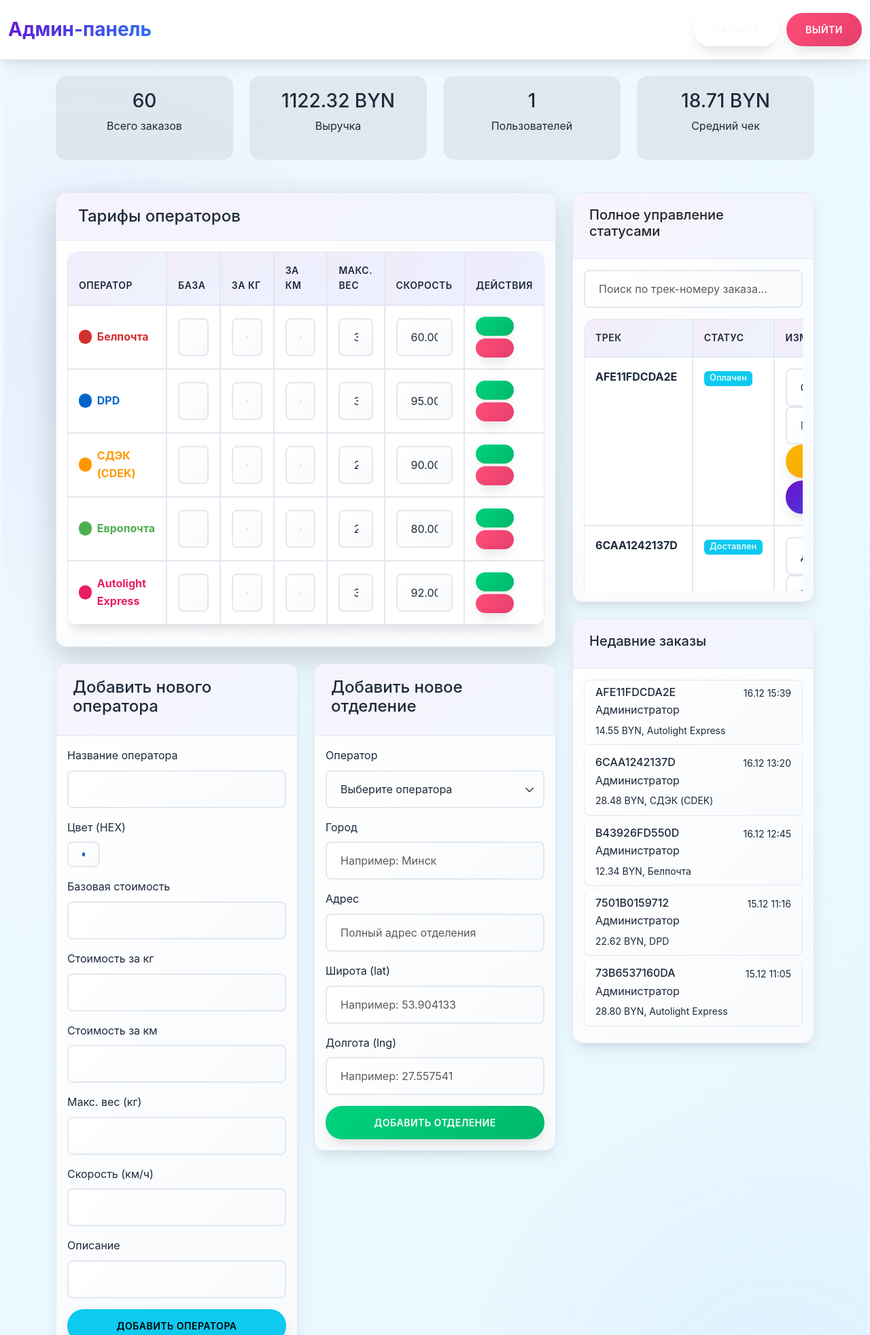
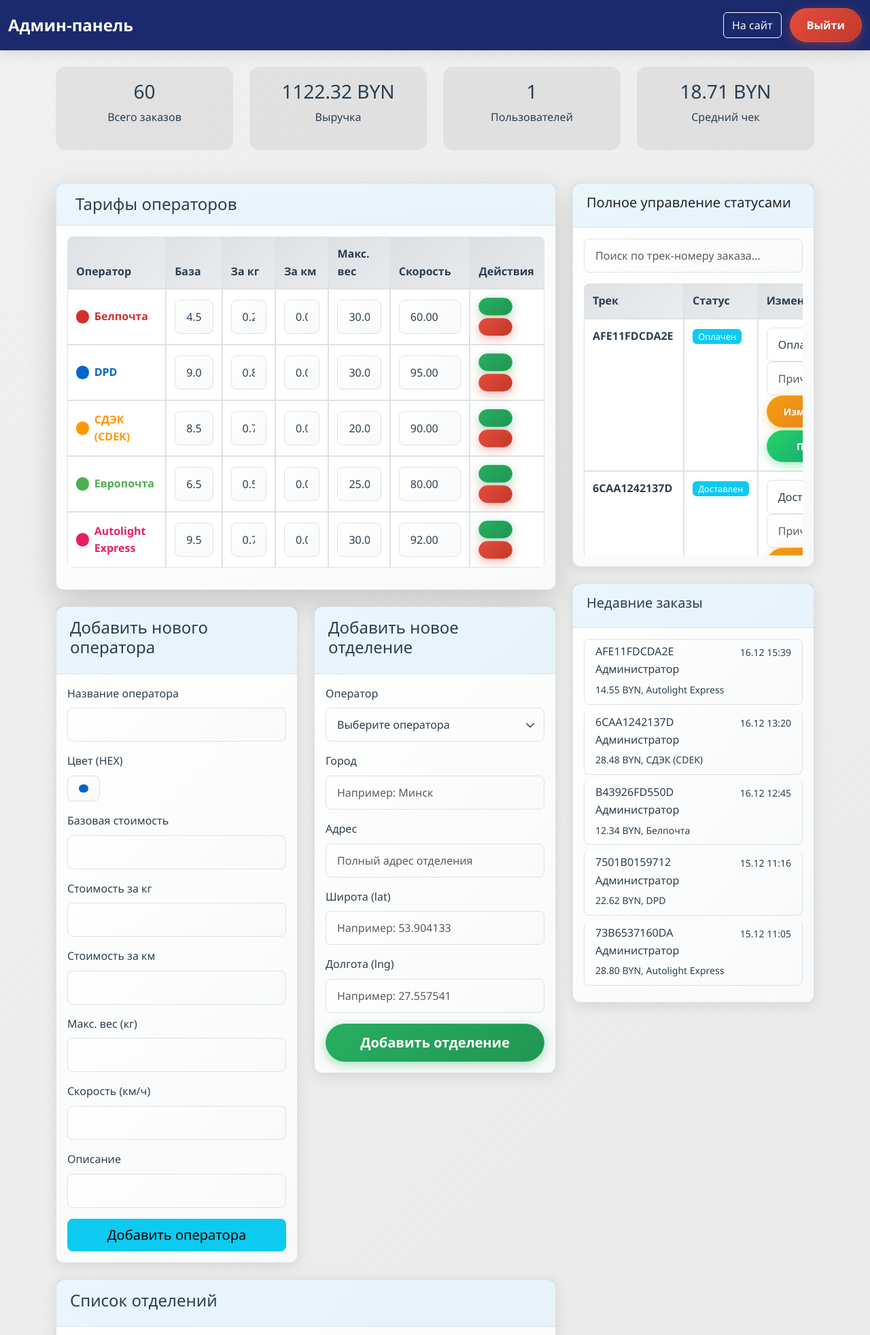
Before and after one commit to BobikSunS/123work, a PHP site: page /admin/index.php in a window 1280 px wide. Shown: the top 1964 px of the page at 68% size. Run offline with PHP 8.4, Linux system fonts and the light colour scheme; a user stored in the database is signed in; data comes from the database, SQL or seed files in the repository.

Commit message:
Revert "Update from task fb120ae3-42fc-4dc5-9873-675a46f65757"

```diff
--- a/assets/css/style.css
+++ b/assets/css/style.css
@@ -1,31 +1,21 @@
-/* Unique Modern Design with Animations */
 :root {
-  /* Primary color palette */
-  --primary-gradient-start: #6a11cb;
-  --primary-gradient-end: #2575fc;
-  --secondary-gradient-start: #ff8a00;
-  --secondary-gradient-end: #da1b60;
-  --accent-color: #00c9a7;
-  --accent-hover: #00a88f;
-  --success-color: #00d27e;
-  --warning-color: #ffb400;
-  --danger-color: #ff4d78;
-  --light-bg: linear-gradient(135deg, #f0f9ff 0%, #e6f7ff 100%);
-  --dark-bg: linear-gradient(135deg, #0f172a 0%, #1e293b 100%);
-  --card-bg: linear-gradient(135deg, #ffffff 0%, #f8fafc 100%);
-  --card-bg-dark: linear-gradient(135deg, #1e293b 0%, #0f172a 100%);
-  --text-primary: #1e293b;
-  --text-secondary: #64748b;
-  --text-light: #f1f5f9;
-  --border-color: #e2e8f0;
-  --shadow: 0 10px 25px -5px rgba(0, 0, 0, 0.1), 0 10px 10px -5px rgba(0, 0, 0, 0.04);
-  --shadow-hover: 0 20px 25px -5px rgba(0, 0, 0, 0.1), 0 10px 10px -5px rgba(0, 0, 0, 0.04);
-  --shadow-glow: 0 0 20px rgba(106, 17, 203, 0.3);
-  --transition: all 0.4s cubic-bezier(0.175, 0.885, 0.32, 1.275);
-  --transition-fast: all 0.2s ease;
-  --border-radius: 16px;
-  --border-radius-sm: 8px;
-  --border-radius-lg: 24px;
+    --primary-color: #1a2a6c;
+    --secondary-color: #b21f1f;
+    --accent-color: #25d366;
+    --accent-hover: #128c7e;
+    --success-color: #27ae60;
+    --warning-color: #f39c12;
+    --danger-color: #e74c3c;
+    --light-bg: linear-gradient(135deg, #f0f0f0 0%, #b8b8b850 100%);
+    --dark-bg: linear-gradient(135deg, #141E30 0%, #243B55 100%);
+    --card-bg: linear-gradient(135deg, #ffffff 0%, #f8f9fa 100%);
+    --card-bg-dark: linear-gradient(135deg, #2c3e50 0%, #1a2127 100%);
+    --text-primary: #2c3e50;
+    --text-secondary: #7f8c8d;
+    --text-light: #ecf0f1;
+    --border-color: #dee2e6;
+    --shadow: 0 4px 20px rgba(0, 0, 0, 0.1);
+    --shadow-hover: 0 8px 25px rgba(0, 0, 0, 0.15);
 }
 
 body {
@@ -35,41 +25,20 @@ body {
     min-height: 100vh;
     display: flex;
     flex-direction: column;
-  transition: var(--transition);
-  font-family: 'Inter', 'Segoe UI', system-ui, sans-serif;
+    transition: all 0.3s ease;
+    font-family: 'Segoe UI', Tahoma, Geneva, Verdana, sans-serif;
     line-height: 1.6;
-  overflow-x: hidden;
-  position: relative;
-}
-
-body::before {
-  content: '';
-  position: fixed;
-  top: 0;
-  left: 0;
-  width: 100%;
-  height: 100%;
-  background: radial-gradient(circle at 10% 20%, rgba(106, 17, 203, 0.05) 0%, transparent 20%),
-              radial-gradient(circle at 90% 80%, rgba(37, 117, 252, 0.05) 0%, transparent 20%);
-  z-index: -1;
-  pointer-events: none;
-  animation: floatBackground 20s ease-in-out infinite;
-}
-
-@keyframes floatBackground {
-  0%, 100% { transform: translateY(0px) rotate(0deg); }
-  50% { transform: translateY(-10px) rotate(0.5deg); }
 }
 
 body.dark {
     background: var(--dark-bg);
+    background-attachment: fixed;
     color: var(--text-light);
     --text-primary: var(--text-light);
-  --text-secondary: #94a3b8;
+    --text-secondary: #bdc3c7;
     --card-bg: var(--card-bg-dark);
     --light-bg: var(--dark-bg);
-  --border-color: #334155;
-  background-attachment: fixed;
+    --border-color: #404852;
 }
 
 body, .main-content {
@@ -78,195 +47,86 @@ body, .main-content {
     flex-direction: column;
 }
 
-/* Header styles with animations */
+/* Header styles */
 .navbar {
-  background: rgba(255, 255, 255, 0.9) !important;
-  backdrop-filter: blur(12px);
-  -webkit-backdrop-filter: blur(12px);
+    background-color: var(--primary-color) !important;
     box-shadow: var(--shadow);
-  padding: 1rem 0;
-  border-bottom: 1px solid rgba(0, 0, 0, 0.08);
-  transition: var(--transition);
-  position: sticky;
-  top: 0;
-  z-index: 1000;
-  animation: slideDown 0.6s ease-out;
-}
-
-@keyframes slideDown {
-  from { transform: translateY(-100%); opacity: 0; }
-  to { transform: translateY(0); opacity: 1; }
-}
-
-body.dark .navbar {
-  background: rgba(15, 23, 42, 0.9) !important;
-  border-bottom: 1px solid rgba(255, 255, 255, 0.1);
+    padding: 0.75rem 0;
 }
 
 .navbar-brand {
-  font-weight: 700;
-  font-size: 1.75rem;
-  background: linear-gradient(135deg, var(--primary-gradient-start), var(--primary-gradient-end));
-  -webkit-background-clip: text;
-  -webkit-text-fill-color: transparent;
-  background-clip: text;
-  text-decoration: none;
-  position: relative;
-}
-
-.navbar-brand::after {
-  content: '';
-  position: absolute;
-  bottom: -5px;
-  left: 0;
-  width: 100%;
-  height: 2px;
-  background: linear-gradient(90deg, var(--primary-gradient-start), var(--primary-gradient-end));
-  transform: scaleX(0);
-  transition: var(--transition);
-}
-
-.navbar-brand:hover::after {
-  transform: scaleX(1);
+    font-weight: 600;
+    font-size: 1.5rem;
 }
 
 .navbar-light .navbar-brand,
 .navbar-dark .navbar-brand {
-  color: var(--text-primary) !important;
+    color: white !important;
 }
 
 .navbar-light .nav-link,
 .navbar-dark .nav-link {
-  color: var(--text-secondary) !important;
-  transition: var(--transition-fast);
-  font-weight: 500;
-  position: relative;
-  padding: 0.5rem 1rem;
+    color: rgba(255, 255, 255, 0.85) !important;
+    transition: color 0.2s ease;
 }
 
 .navbar-light .nav-link:hover,
 .navbar-dark .nav-link:hover {
-  color: var(--primary-gradient-start) !important;
-  transform: translateY(-2px);
+    color: white !important;
 }
 
-.nav-link::after {
-  content: '';
-  position: absolute;
-  bottom: 0;
-  left: 50%;
-  width: 0;
-  height: 2px;
-  background: linear-gradient(90deg, var(--primary-gradient-start), var(--primary-gradient-end));
-  transition: var(--transition);
-  transform: translateX(-50%);
-}
-
-.nav-link:hover::after {
-  width: 70%;
-}
-
-/* Card styles with animations */
+/* Card styles */
 .card {
     background: var(--card-bg) !important;
     background-clip: border-box;
     color: var(--text-primary);
     border: 1px solid var(--border-color);
-  border-radius: var(--border-radius);
+    border-radius: 12px;
     box-shadow: var(--shadow);
-  transition: var(--transition);
+    transition: all 0.3s ease;
     backdrop-filter: blur(10px);
-  position: relative;
-  overflow: hidden;
-  animation: fadeInUp 0.8s ease-out;
-}
-
-.card::before {
-  content: '';
-  position: absolute;
-  top: 0;
-  left: -100%;
-  width: 100%;
-  height: 100%;
-  background: linear-gradient(90deg, transparent, rgba(255, 255, 255, 0.2), transparent);
-  transition: var(--transition);
-  z-index: 1;
-}
-
-.card:hover::before {
-  left: 100%;
-}
-
-@keyframes fadeInUp {
-  from {
-    opacity: 0;
-    transform: translateY(30px);
-  }
-  to {
-    opacity: 1;
-    transform: translateY(0);
-  }
 }
 
 .card:hover {
     box-shadow: var(--shadow-hover);
-  transform: translateY(-5px);
 }
 
 .card-header {
-  background: linear-gradient(135deg, rgba(106, 17, 203, 0.05) 0%, rgba(37, 117, 252, 0.05) 100%) !important;
+    background-color: rgba(52, 152, 219, 0.1) !important;
     border-bottom: 1px solid var(--border-color);
     font-weight: 600;
-  padding: 1.25rem 1.5rem;
+    padding: 1rem 1.25rem;
     color: var(--text-primary);
-  border-top-left-radius: var(--border-radius) !important;
-  border-top-right-radius: var(--border-radius) !important;
 }
 
 body.dark .card-header {
-  background: linear-gradient(135deg, rgba(106, 17, 203, 0.1) 0%, rgba(15, 23, 42, 0.3) 100%) !important;
+    background: linear-gradient(135deg, rgba(52, 152, 219, 0.2) 0%, rgba(44, 78, 80, 0.3) 100%) !important;
     border-color: var(--border-color);
     color: var(--text-light);
 }
 
-/* Table styles with animations */
+/* Table styles */
 .table {
     background: var(--card-bg) !important;
     color: var(--text-primary);
     border-collapse: separate;
     border-spacing: 0;
-  border-radius: var(--border-radius);
+    border-radius: 8px;
     overflow: hidden;
-  box-shadow: var(--shadow);
-  animation: fadeIn 0.6s ease-out;
-}
-
-@keyframes fadeIn {
-  from { opacity: 0; }
-  to { opacity: 1; }
 }
 
 .table th {
-  background: linear-gradient(135deg, rgba(106, 17, 203, 0.08) 0%, rgba(37, 117, 252, 0.08) 100%) !important;
+    background: linear-gradient(135deg, rgba(44, 62, 80, 0.15) 0%, rgba(52, 73, 94, 0.1) 100%) !important;
     color: var(--text-primary) !important;
     border: 1px solid var(--border-color) !important;
     font-weight: 600;
-  padding: 1rem;
-  text-transform: uppercase;
-  font-size: 0.875rem;
-  letter-spacing: 0.5px;
+    padding: 0.75rem;
 }
 
 .table td {
     border: 1px solid var(--border-color) !important;
-  padding: 1rem;
+    padding: 0.75rem;
     color: var(--text-primary) !important;
-  transition: var(--transition);
-}
-
-.table tr:hover td {
-  background: linear-gradient(135deg, rgba(106, 17, 203, 0.03) 0%, rgba(37, 117, 252, 0.03) 100%);
-  transform: scale(1.01);
 }
 
 body.dark .table th,
@@ -276,228 +136,144 @@ body.dark .table td {
     color: var(--text-light) !important;
 }
 
-/* Form styles with animations */
+/* Form styles */
 .form-control, .form-select {
     background: var(--card-bg);
     color: var(--text-primary);
-  border: 2px solid var(--border-color);
-  border-radius: var(--border-radius-sm);
-  padding: 0.875rem 1.25rem;
-  transition: var(--transition);
+    border: 1px solid var(--border-color);
+    border-radius: 8px;
+    padding: 0.75rem 1rem;
+    transition: all 0.3s ease;
     font-size: 1rem;
-  position: relative;
-  overflow: hidden;
-}
-
-.form-control::before {
-  content: '';
-  position: absolute;
-  top: 0;
-  left: -100%;
-  width: 100%;
-  height: 100%;
-  background: linear-gradient(90deg, transparent, rgba(106, 17, 203, 0.1), transparent);
-  transition: var(--transition);
 }
 
 .form-control:focus, .form-select:focus {
-  border-color: var(--primary-gradient-start);
-  box-shadow: 0 0 0 0.2rem rgba(106, 17, 203, 0.25);
+    border-color: var(--accent-color);
+    box-shadow: 0 0 0 0.2rem rgba(37, 211, 102, 0.25);
     outline: 0;
     background: var(--card-bg);
     color: var(--text-primary);
-  transform: translateY(-2px);
 }
 
 body.dark .form-control,
 body.dark .form-select {
     background: var(--card-bg-dark) !important;
     color: var(--text-light) !important;
-  border-color: #475569;
+    border-color: #404852;
 }
 
-/* Button styles with animations */
-.btn {
+/* Button styles */
+.btn-primary {
+    background: linear-gradient(135deg, var(--accent-color) 0%, #128c7e 100%);
+    border-color: var(--accent-color);
+    color: white;
     font-weight: 600;
-  padding: 0.875rem 1.75rem;
-  border-radius: var(--border-radius-lg);
-  transition: var(--transition);
-  position: relative;
-  overflow: hidden;
-  z-index: 1;
-  border: none;
+    padding: 0.75rem 1.5rem;
+    border-radius: 50px;
+    transition: all 0.3s ease;
+    box-shadow: 0 4px 15px rgba(37, 211, 102, 0.4);
     text-transform: uppercase;
     letter-spacing: 0.5px;
-  font-size: 0.875rem;
-  box-shadow: var(--shadow);
-}
-
-.btn::before {
-  content: '';
-  position: absolute;
-  top: 0;
-  left: 0;
-  width: 100%;
-  height: 100%;
-  background: linear-gradient(135deg, var(--primary-gradient-start), var(--primary-gradient-end));
-  z-index: -1;
-  opacity: 0;
-  transition: var(--transition);
-}
-
-.btn:hover::before {
-  opacity: 1;
-}
-
-.btn-primary {
-  background: linear-gradient(135deg, var(--primary-gradient-start), var(--primary-gradient-end));
-  border-color: var(--primary-gradient-start);
-  color: white;
-  box-shadow: var(--shadow);
 }
 
 .btn-primary:hover,
 .btn-primary:focus,
 .btn-primary:active {
-  background: linear-gradient(135deg, var(--primary-gradient-end), var(--primary-gradient-start)) !important;
-  border-color: var(--primary-gradient-end) !important;
-  box-shadow: 0 12px 25px rgba(106, 17, 203, 0.4) !important;
-  transform: translateY(-3px);
+    background: linear-gradient(135deg, var(--accent-hover) 0%, #075e54 100%) !important;
+    border-color: var(--accent-hover) !important;
+    box-shadow: 0 6px 20px rgba(18, 140, 126, 0.5) !important;
+    transform: translateY(-2px);
 }
 
 .btn-success {
-  background: linear-gradient(135deg, var(--success-color), #00b86b);
+    background: linear-gradient(135deg, var(--success-color) 0%, #219653 100%);
     border-color: var(--success-color);
     color: white;
-  box-shadow: var(--shadow);
+    font-weight: 600;
+    padding: 0.75rem 1.5rem;
+    border-radius: 50px;
+    transition: all 0.3s ease;
+    box-shadow: 0 4px 15px rgba(39, 174, 96, 0.4);
 }
 
 .btn-success:hover {
-  background: linear-gradient(135deg, #00b86b, var(--success-color)) !important;
-  border-color: #00b86b !important;
-  box-shadow: 0 12px 25px rgba(0, 210, 126, 0.4) !important;
-  transform: translateY(-3px);
+    background: linear-gradient(135deg, #219653 0%, #1e8449 100%) !important;
+    border-color: #219653 !important;
+    box-shadow: 0 6px 20px rgba(33, 150, 83, 0.5) !important;
+    transform: translateY(-2px);
 }
 
 .btn-warning {
-  background: linear-gradient(135deg, var(--warning-color), #e6a200);
+    background: linear-gradient(135deg, var(--warning-color) 0%, #e67e22 100%);
     border-color: var(--warning-color);
     color: white;
-  box-shadow: var(--shadow);
+    font-weight: 600;
+    padding: 0.75rem 1.5rem;
+    border-radius: 50px;
+    transition: all 0.3s ease;
+    box-shadow: 0 4px 15px rgba(243, 156, 18, 0.4);
 }
 
 .btn-warning:hover {
-  background: linear-gradient(135deg, #e6a200, var(--warning-color)) !important;
-  border-color: #e6a200 !important;
-  box-shadow: 0 12px 25px rgba(255, 180, 0, 0.4) !important;
-  transform: translateY(-3px);
+    background: linear-gradient(135deg, #e67e22 0%, #d35400 100%) !important;
+    border-color: #e67e22 !important;
+    box-shadow: 0 6px 20px rgba(230, 126, 34, 0.5) !important;
+    transform: translateY(-2px);
 }
 
 .btn-danger {
-  background: linear-gradient(135deg, var(--danger-color), #e63e6d);
+    background: linear-gradient(135deg, var(--danger-color) 0%, #c0392b 100%);
     border-color: var(--danger-color);
     color: white;
-  box-shadow: var(--shadow);
+    font-weight: 600;
+    padding: 0.75rem 1.5rem;
+    border-radius: 50px;
+    transition: all 0.3s ease;
+    box-shadow: 0 4px 15px rgba(231, 76, 60, 0.4);
 }
 
 .btn-danger:hover {
-  background: linear-gradient(135deg, #e63e6d, var(--danger-color)) !important;
-  border-color: #e63e6d !important;
-  box-shadow: 0 12px 25px rgba(255, 77, 120, 0.4) !important;
-  transform: translateY(-3px);
-}
-
-.btn-outline-secondary {
-  border: 2px solid var(--border-color);
-  color: var(--text-secondary);
-  background: transparent;
-}
-
-.btn-outline-secondary:hover {
-  background: var(--primary-gradient-start);
-  border-color: var(--primary-gradient-start);
-  color: white;
+    background: linear-gradient(135deg, #c0392b 0%, #a93226 100%) !important;
+    border-color: #c0392b !important;
+    box-shadow: 0 6px 20px rgba(192, 57, 43, 0.5) !important;
     transform: translateY(-2px);
 }
 
-/* Alert styles with animations */
+/* Alert styles */
 .alert {
-  border-radius: var(--border-radius);
+    border-radius: 12px;
     border: none;
     box-shadow: var(--shadow);
     backdrop-filter: blur(10px);
-  padding: 1.25rem 1.75rem;
-  animation: slideInAlert 0.4s ease-out;
-  position: relative;
-  overflow: hidden;
-}
-
-@keyframes slideInAlert {
-  from {
-    opacity: 0;
-    transform: translateX(-100%);
-  }
-  to {
-    opacity: 1;
-    transform: translateX(0);
-  }
-}
-
-.alert::before {
-  content: '';
-  position: absolute;
-  top: 0;
-  left: 0;
-  width: 5px;
-  height: 100%;
-  background: var(--accent-color);
+    padding: 1rem 1.5rem;
 }
 
 .alert-info {
-  background: linear-gradient(135deg, rgba(37, 117, 252, 0.15) 0%, rgba(37, 117, 252, 0.1) 100%);
-  border-left: 5px solid var(--primary-gradient-start);
+    background: linear-gradient(135deg, rgba(52, 152, 219, 0.15) 0%, rgba(52, 152, 219, 0.1) 100%);
+    border-left: 4px solid var(--accent-color);
     color: var(--text-primary);
 }
 
 .alert-success {
-  background: linear-gradient(135deg, rgba(0, 210, 126, 0.15) 0%, rgba(0, 210, 126, 0.1) 100%);
-  border-left: 5px solid var(--success-color);
+    background: linear-gradient(135deg, rgba(39, 174, 96, 0.15) 0%, rgba(39, 174, 96, 0.1) 100%);
+    border-left: 4px solid var(--success-color);
     color: var(--text-primary);
 }
 
 .alert-danger {
-  background: linear-gradient(135deg, rgba(255, 77, 120, 0.15) 0%, rgba(255, 77, 120, 0.1) 100%);
-  border-left: 5px solid var(--danger-color);
+    background: linear-gradient(135deg, rgba(231, 76, 60, 0.15) 0%, rgba(231, 76, 60, 0.1) 100%);
+    border-left: 4px solid var(--danger-color);
     color: var(--text-primary);
 }
 
 /* Footer styles */
 .footer {
-  background: linear-gradient(135deg, var(--primary-gradient-start) 0%, var(--primary-gradient-end) 100%) !important;
+    background: linear-gradient(135deg, var(--primary-color) 0%, #0d1b2a 100%) !important;
     color: white !important;
-  padding: 3rem 0 2rem;
+    padding: 2.5rem 0 1.5rem;
     margin-top: auto;
     border-top: 1px solid rgba(255, 255, 255, 0.1);
     box-shadow: 0 -5px 15px rgba(0, 0, 0, 0.1);
-  position: relative;
-  overflow: hidden;
-  animation: fadeInUp 0.8s ease-out;
-}
-
-.footer::before {
-  content: '';
-  position: absolute;
-  top: 0;
-  left: 0;
-  width: 100%;
-  height: 100%;
-  background: radial-gradient(circle at 50% 50%, rgba(255, 255, 255, 0.1) 0%, transparent 70%);
-  z-index: 0;
-}
-
-.footer-content {
-  position: relative;
-  z-index: 1;
 }
 
 body.dark .footer {
```
Also changed, not shown: other parts of assets/css/style.css (+8 -36 lines), 1 other file. Lines whose indentation alone changed are shown as unchanged.
